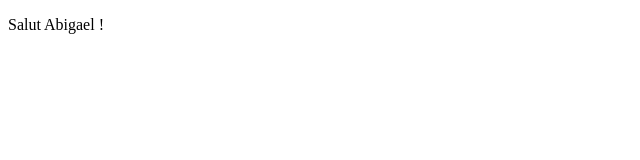
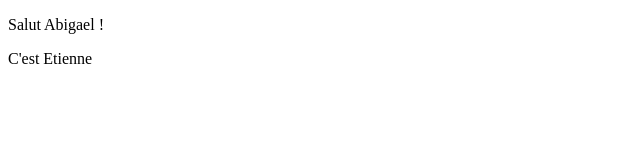
Before and after one commit to Abigaeldis/Demogit, a plain HTML site: page etienne.html in a window 1280 px wide. Shown: the full height of the page, 0-640 px from the left. Drawn offline with Linux system fonts and the light colour scheme.

Commit message:
Mise a jour de etienne.html

```diff
--- a/etienne.html
+++ b/etienne.html
@@ -7,5 +7,6 @@
 </head>
 <body>
     <p>Salut Abigael !</p>
+    <p>C'est Etienne</p>
 </body>
 </html>
```
